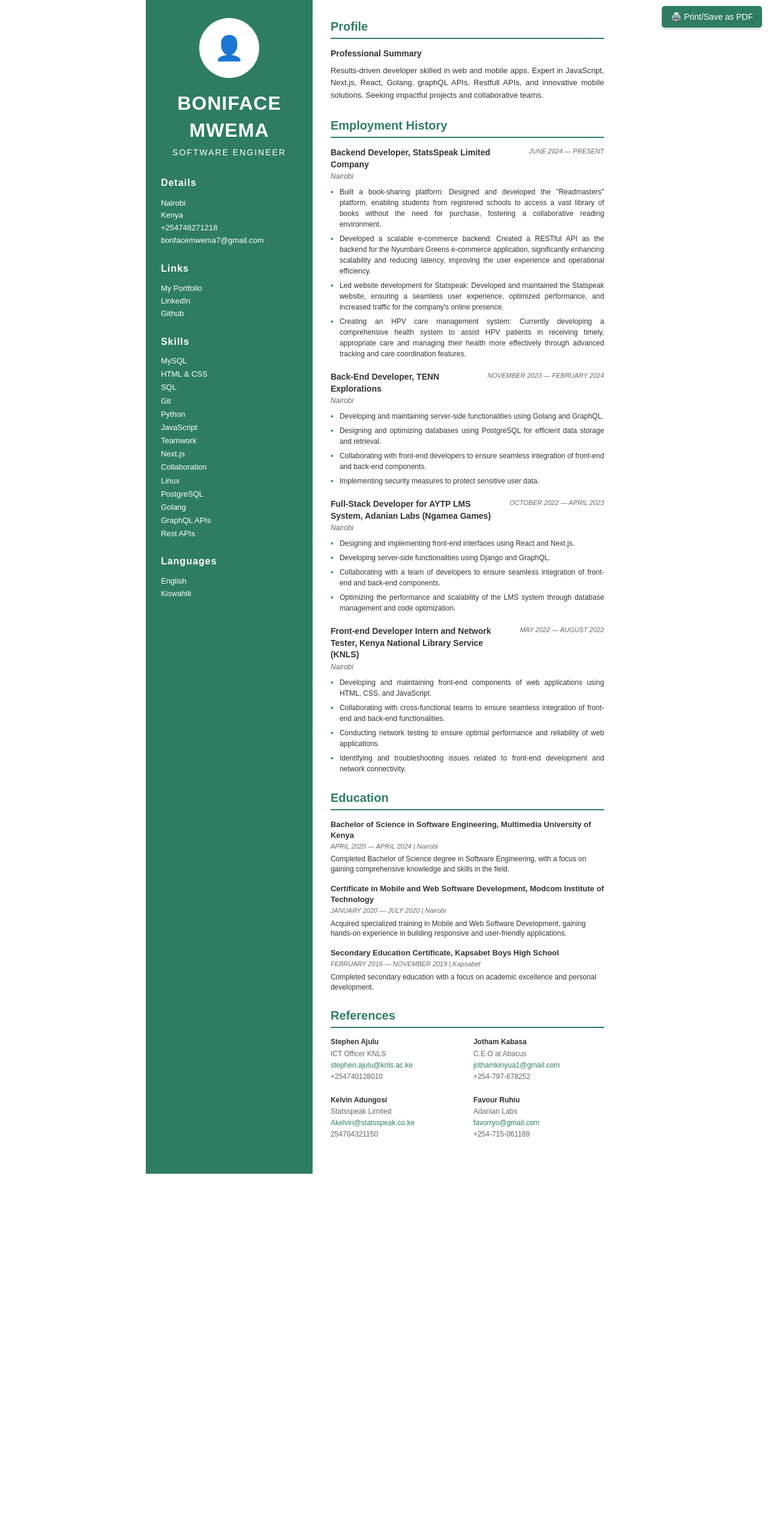
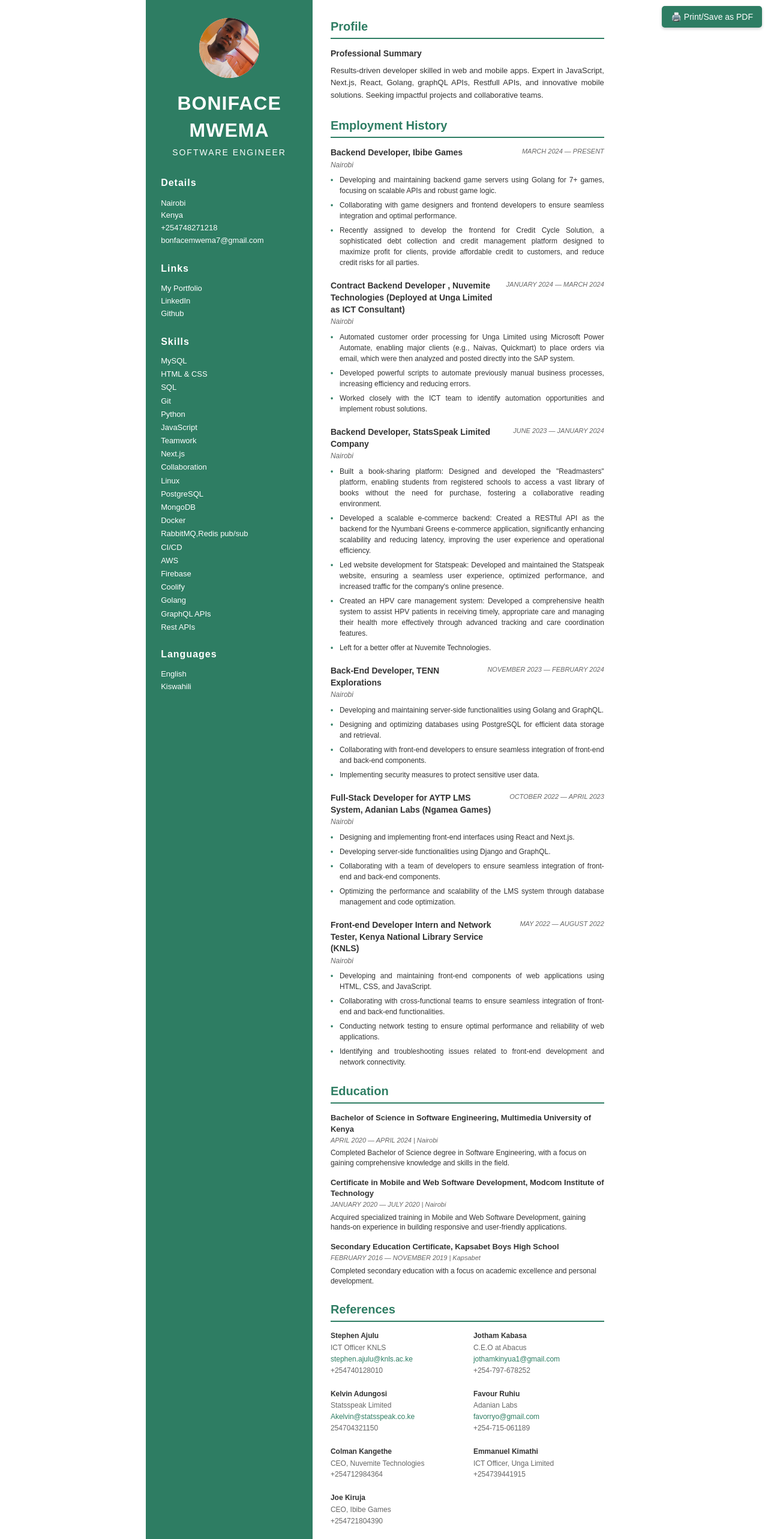
Before and after one commit to Techbite-sudo/Resume, a Next.js app: page / in a window 1280 px wide. Shown: the top 2566 px of the page at 60% size. Before the commit the page ends 1957 px from the top, so only its background shows below. Built offline with nearby package versions, Linux system fonts and the light colour scheme.

Commit message:
Enhance resume page with profile image, updated links, and detailed employment history. Added new job entries for Backend Developer roles and included references for improved professional presentation.

```diff
--- a/app/page.tsx
+++ b/app/page.tsx
@@ -2,6 +2,7 @@
 
 import { useEffect } from "react"
 import Head from "next/head"
+import Image from "next/image"
 
 export default function Resume() {
   useEffect(() => {
@@ -67,7 +68,15 @@ export default function Resume() {
         {/* LEFT SIDEBAR */}
         <div className="sidebar">
           <div className="profile-section">
-            <div className="profile-img">👤</div>
+            <div className="profile-img">
+              <Image
+                src="/image.jpeg"
+                alt="Boniface Mwema"
+                width={100}
+                height={100}
+                style={{ objectFit: "cover", borderRadius: "50%" }}
+              />
+            </div>
             <div className="name">
               BONIFACE
               <br />
@@ -92,15 +101,15 @@ export default function Resume() {
           <div className="sidebar-section">
             <h3>Links</h3>
             <p>
-              <a href="#" target="_blank" rel="noreferrer">
+              <a href="https://techbite-portfolio.vercel.app/" target="_blank" rel="noreferrer">
                 My Portfolio
               </a>
               <br />
-              <a href="#" target="_blank" rel="noreferrer">
+              <a href="https://www.linkedin.com/in/bonfacemwema7/" target="_blank" rel="noreferrer">
                 LinkedIn
               </a>
               <br />
-              <a href="#" target="_blank" rel="noreferrer">
+              <a href="https://github.com/Techbite-sudo" target="_blank" rel="noreferrer">
                 Github
               </a>
             </p>
@@ -120,6 +129,13 @@ export default function Resume() {
               <li>Collaboration</li>
               <li>Linux</li>
               <li>PostgreSQL</li>
+              <li>MongoDB</li>
+              <li>Docker</li>
+              <li>RabbitMQ,Redis pub/sub</li>
+              <li>CI/CD</li>
+              <li>AWS</li>
+              <li>Firebase</li>
+              <li>Coolify</li>
               <li>Golang</li>
               <li>GraphQL APIs</li>
               <li>Rest APIs</li>
@@ -158,33 +174,52 @@ export default function Resume() {
             <div className="job-entry">
               <div className="job-header">
                 <div className="job-title">
+                  <h3>Backend Developer, Ibibe Games</h3>
+                  <div className="job-company">Nairobi</div>
+                </div>
+                <div className="job-dates">MARCH 2024 — PRESENT</div>
+              </div>
+              <div className="job-description">
+                <ul>
+                  <li>Developing and maintaining backend game servers using Golang for 7+ games, focusing on scalable APIs and robust game logic.</li>
+                  <li>Collaborating with game designers and frontend developers to ensure seamless integration and optimal performance.</li>
+                  <li>Recently assigned to develop the frontend for Credit Cycle Solution, a sophisticated debt collection and credit management platform designed to maximize profit for clients, provide affordable credit to customers, and reduce credit risks for all parties.</li>
+                </ul>
+              </div>
+            </div>
+
+            <div className="job-entry">
+              <div className="job-header">
+                <div className="job-title">
+                  <h3>Contract Backend Developer , Nuvemite Technologies (Deployed at Unga Limited as ICT Consultant)</h3>
+                  <div className="job-company">Nairobi</div>
+                </div>
+                <div className="job-dates">JANUARY 2024 — MARCH 2024</div>
+              </div>
+              <div className="job-description">
+                <ul>
+                  <li>Automated customer order processing for Unga Limited using Microsoft Power Automate, enabling major clients (e.g., Naivas, Quickmart) to place orders via email, which were then analyzed and posted directly into the SAP system.</li>
+                  <li>Developed powerful scripts to automate previously manual business processes, increasing efficiency and reducing errors.</li>
+                  <li>Worked closely with the ICT team to identify automation opportunities and implement robust solutions.</li>
+                </ul>
+              </div>
+            </div>
+
+            <div className="job-entry">
+              <div className="job-header">
+                <div className="job-title">
                   <h3>Backend Developer, StatsSpeak Limited Company</h3>
                   <div className="job-company">Nairobi</div>
                 </div>
-                <div className="job-dates">JUNE 2024 — PRESENT</div>
+                <div className="job-dates">JUNE 2023 — JANUARY 2024</div>
               </div>
               <div className="job-description">
                 <ul>
-                  <li>
-                    Built a book-sharing platform: Designed and developed the "Readmasters" platform, enabling students
-                    from registered schools to access a vast library of books without the need for purchase, fostering a
-                    collaborative reading environment.
-                  </li>
-                  <li>
-                    Developed a scalable e-commerce backend: Created a RESTful API as the backend for the Nyumbani
-                    Greens e-commerce application, significantly enhancing scalability and reducing latency, improving
-                    the user experience and operational efficiency.
-                  </li>
-                  <li>
-                    Led website development for Statspeak: Developed and maintained the Statspeak website, ensuring a
-                    seamless user experience, optimized performance, and increased traffic for the company's online
-                    presence.
-                  </li>
-                  <li>
-                    Creating an HPV care management system: Currently developing a comprehensive health system to assist
-                    HPV patients in receiving timely, appropriate care and managing their health more effectively
-                    through advanced tracking and care coordination features.
-                  </li>
+                  <li>Built a book-sharing platform: Designed and developed the "Readmasters" platform, enabling students from registered schools to access a vast library of books without the need for purchase, fostering a collaborative reading environment.</li>
+                  <li>Developed a scalable e-commerce backend: Created a RESTful API as the backend for the Nyumbani Greens e-commerce application, significantly enhancing scalability and reducing latency, improving the user experience and operational efficiency.</li>
+                  <li>Led website development for Statspeak: Developed and maintained the Statspeak website, ensuring a seamless user experience, optimized performance, and increased traffic for the company's online presence.</li>
+                  <li>Created an HPV care management system: Developed a comprehensive health system to assist HPV patients in receiving timely, appropriate care and managing their health more effectively through advanced tracking and care coordination features.</li>
+                  <li>Left for a better offer at Nuvemite Technologies.</li>
                 </ul>
               </div>
             </div>
@@ -325,6 +360,21 @@ export default function Resume() {
                 </p>
                 <p>+254-715-061189</p>
               </div>
+              <div className="reference">
+                <h4>Colman Kangethe</h4>
+                <p>CEO, Nuvemite Technologies</p>
+                <p>+254712984364</p>
+              </div>
+              <div className="reference">
+                <h4>Emmanuel Kimathi</h4>
+                <p>ICT Officer, Unga Limited</p>
+                <p>+254739441915</p>
+              </div>
+              <div className="reference">
+                <h4>Joe Kiruja</h4>
+                <p>CEO, Ibibe Games</p>
+                <p>+254721804390</p>
+              </div>
             </div>
           </div>
         </div>
```
Also changed, not shown: public/image.jpeg (added).
